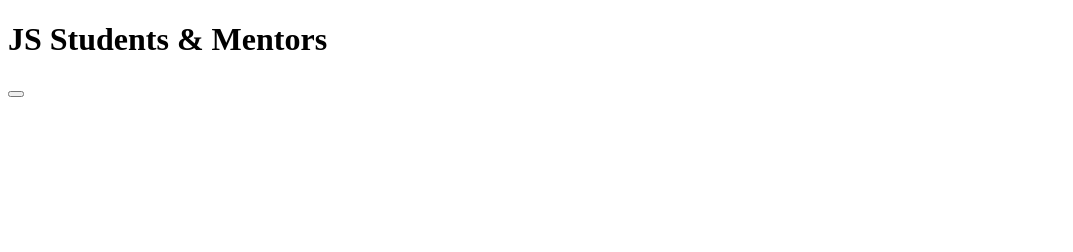
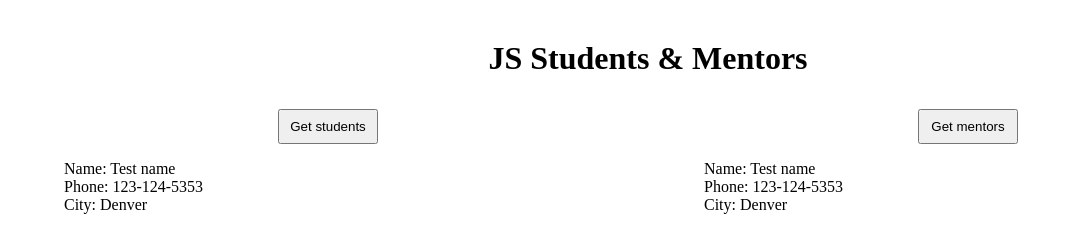
Before and after one commit to ErikAbrahamson/js-match-maker, a plain HTML site: page index.html in a window 1280 px wide. Shown: the whole page, without its empty margins (0-1073 px from the left). Drawn offline with Linux system fonts and the light colour scheme.

Commit message:
Begin adding Objects to DOM

```diff
--- a/index.html
+++ b/index.html
@@ -3,17 +3,30 @@
   <head>
     <meta charset="utf-8">
     <title>js-match-maker</title>
-    <script type="text/javascript" src="main.js"></script>
+    <link rel="stylesheet" href="main.css">
   </head>
   <body>
     <header>
       <h1>JS Students &amp; Mentors</h1>
     </header>
-    <section id="team-list">
-      <!-- button will generate list when new peope are added -->
-      <ul class="students">
+    <section class="left">
+      <button id="get_student">Get students</button>
+      <ul id="student">
+        <li>Name: Test name<br>
+            Phone: 123-124-5353<br>
+            City: Denver
+        </li>
       </ul>
-      <button id="get-student">
-
+    </section>
+    <section class="right">
+      <button id="get_mentor">Get mentors</button>
+      <ul id="mentors">
+        <li>Name: Test name<br>
+            Phone: 123-124-5353<br>
+            City: Denver
+        </li>
+      </ul>
+    </section>
+    <script type="text/javascript" src="main.js"></script>
   </body>
 </html>
--- /dev/null
+++ b/main.css
@@ -0,0 +1,35 @@
+body {
+  width: 100%;
+}
+h1 {
+  text-align: center;
+  margin: 0 auto;
+  padding: 1em;
+}
+section {
+  text-align: center;
+}
+ul {
+  margin: 1em;
+}
+ul li {
+  list-style-type: none;
+  text-align: left;
+}
+button {
+  position: relative;
+  padding: 8px;
+  text-align: center;
+  margin: 0 auto;
+  width: 100px;
+}
+.left {
+  display: inline-block;
+  float: left;
+  width: 50%;
+}
+.right {
+  display: inline-block;
+  float: right;
+  width: 50%;
+}
--- a/main.js
+++ b/main.js
@@ -1,28 +1,27 @@
 console.log('sanity check!');
-// Init both student and mentor object array
 var students = [], mentors = [];
-// Pushes new student data to student object array
+
 function getStudent() {
   var name = prompt('What is the student\'s name?');
   var number = prompt('What is the student\'s phone #?');
   var city = prompt('In what city does this student currently live?');
   city.toLowerCase();
-// Creates keys to store student values
-  var studentInfo = {
-    name: '',
-    number: '',
-    city: ''
-  };
+
+  var studentInfo = {};
 
   studentInfo.name = name;
   studentInfo.number = number;
   studentInfo.city = city;
+
   students.push(studentInfo);
 
-  var newStudent = prompt('Do you want to add another student?');
-  if (newStudent.toLowerCase() === 'yes') {
-    getStudent();
-  }
+  var studentList = document.getElementById('student');
+  var node = document.createElement('li');
+  var textnode = document.createTextNode('Name: ' + students[0].name + '\n' + 'City: ' + students[0].city + '\n' + 'Number: ' + students[0].number);
+
+  node.appendChild(textnode);
+  studentList.appendChild(node);
+
 }
 
 function getMentor() {
@@ -30,25 +29,16 @@ function getMentor() {
   var number = prompt('What is the mentor\'s phone #?');
   var city = prompt('In what city does this mentor currently live?');
   city.toLowerCase();
-
-  var mentorInfo = {
-    name: '',
-    number: '',
-    city: ''
-  };
-
+  var mentorInfo = {};
   mentorInfo.name = name;
   mentorInfo.number = number;
   mentorInfo.city = city;
   mentors.push(mentorInfo);
-
   var newMentor = prompt('Do you want to add another mentor?');
   if (newMentor.toLowerCase() === 'yes') {
     getMentor();
   }
 }
-// City list
-
 function getCity() {
   var city = prompt('Please enter a city name to display all mentors in that city.');
 
@@ -62,3 +52,11 @@ function getCity() {
     }
   }
 }
+
+document.getElementById('get_student').addEventListener('click', function(event) {
+  getStudent();
+});
+
+document.getElementById('get_mentor').addEventListener('click', function(event) {
+  getMentor();
+});
```
Also changed, not shown: 1 other file.
